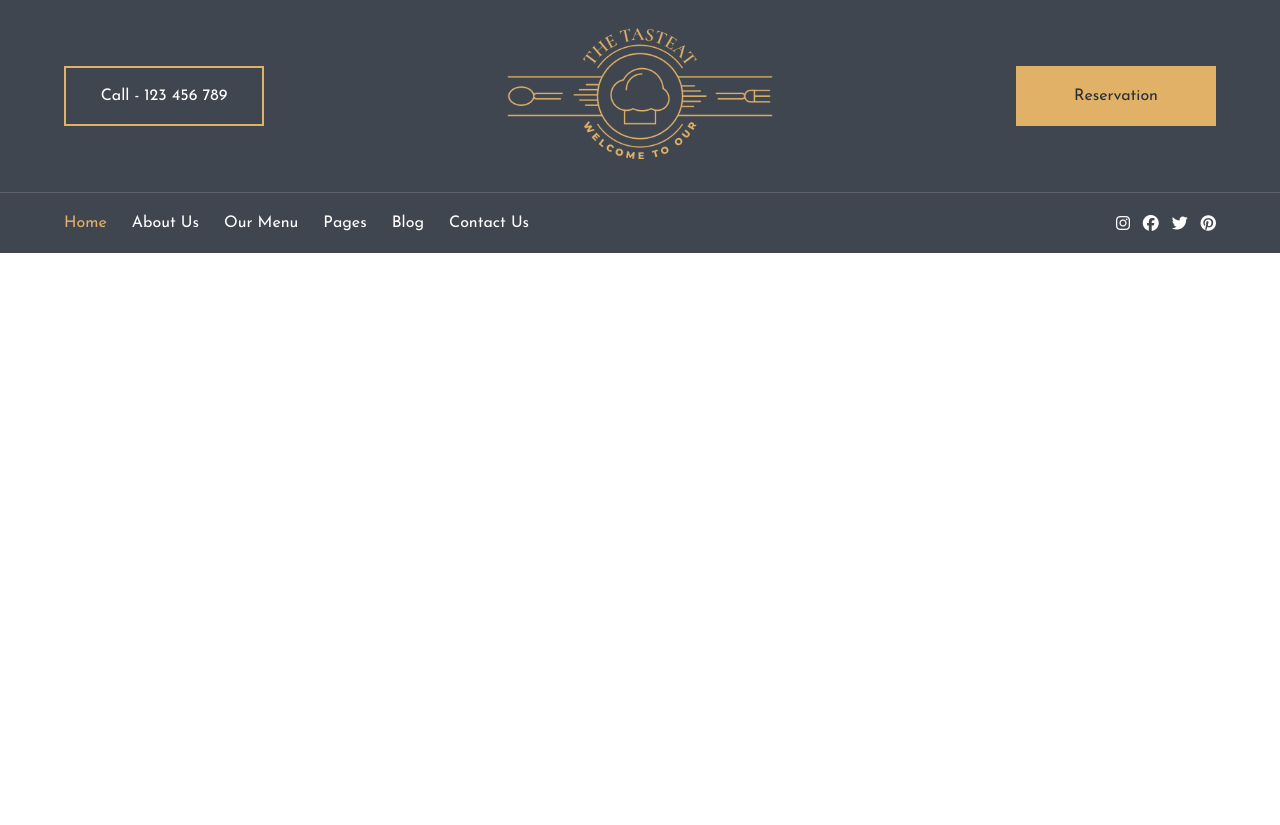
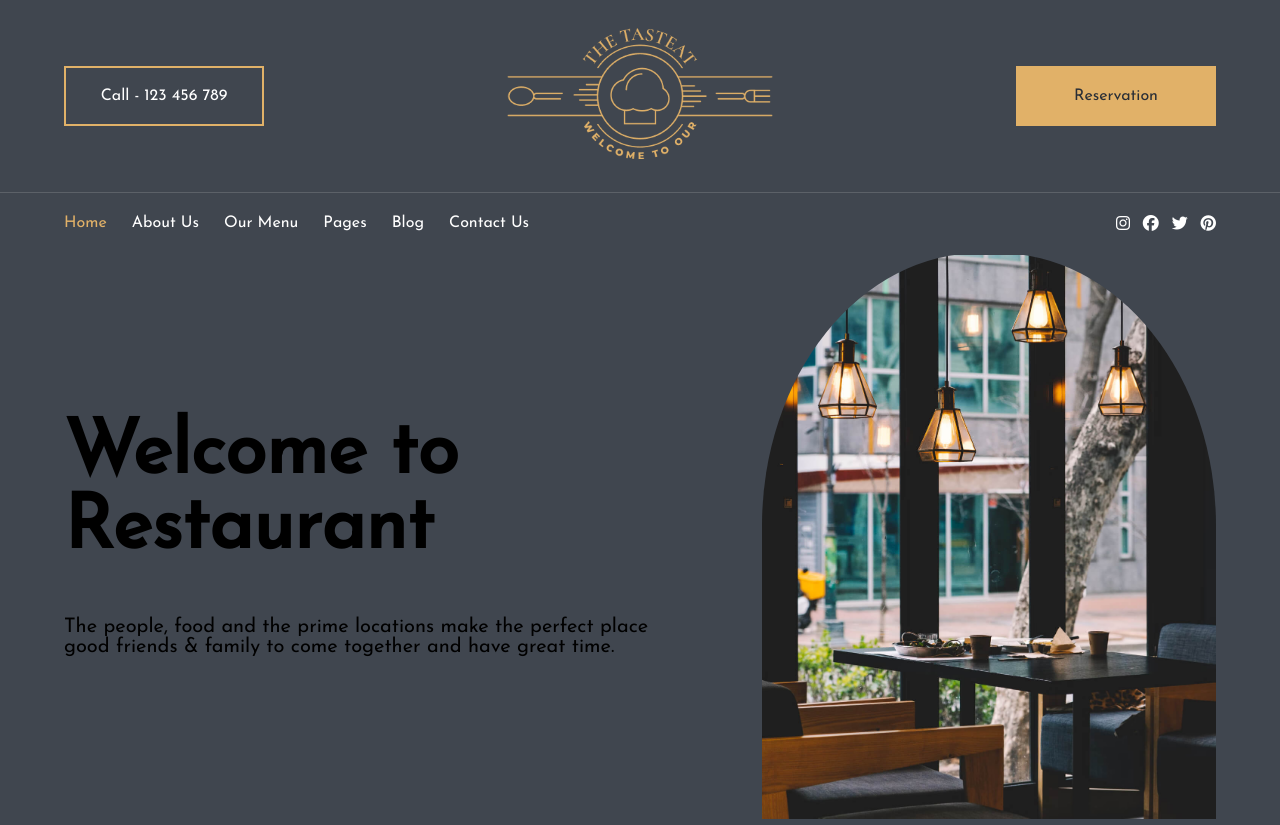
Before and after one commit to TheLeftyDev/LeftyRepJED, a plain HTML site: page Lesson 8 figma/Lesson 8.3 Figma2/index.html in a window 1280 px wide. Before the commit the page ends 800 px from the top, so only its background shows below. Drawn offline with Linux system fonts and the light colour scheme.

Commit message:
some changes added to figma and bootsrap

```diff
--- a/Lesson 8 figma/Lesson 8.3 Figma2/index.html
+++ b/Lesson 8 figma/Lesson 8.3 Figma2/index.html
@@ -95,6 +95,29 @@
         showhide.classList.toggle('show')
     }
 </script>
+
+
+
+
+<div class="container">
+
+    <div class="welcome">
+        <div class="leftwelcome">
+        <h1>Welcome to Restaurant</h1>
+        <p>The people, food and the prime locations make the perfect place good friends & family to come together and have great time.</p>
+    </div>
+
+
+    <div class="rightwelcome">
+        <img src="./ASSETS/arch.jpg" alt="sight">
+    </div>
+</div>
+</div>
+
+
+
+
+
 </body>
 
 
--- a/Lesson 8 figma/Lesson 8.3 Figma2/style.css
+++ b/Lesson 8 figma/Lesson 8.3 Figma2/style.css
@@ -173,3 +173,41 @@ margin-bottom: 10px;
 .mobileheader .headertop a{
     margin-bottom: 10px;
 }
+
+
+body{
+    background-color: var(--primary);
+
+}
+.welcome{
+    display: flex;
+}
+
+.rightwelcome{
+    width: 40vw;
+
+
+}
+
+.rightwelcome img{
+    height: 100%;
+    width: 100%;
+    border-top-left-radius: 48%;
+    border-top-right-radius: 48%;
+    object-fit: contain;
+}
+
+.leftwelcome{
+    display: flex;
+    flex-direction: column;
+    justify-content: center;
+    gap: 50px;
+}
+.leftwelcome h1{
+    font-size: 75px;
+}
+
+.leftwelcome p{
+    font-size: 20px;
+    width: 50ch;
+}
```
Also changed, not shown: Lesson 12 Bootstrap test/Lesson 12.2 Bootstrap/index.html (added, +78 -0 lines), Lesson 12 Bootstrap test/Lesson 12.1 Codepen/index.html (renamed from Lesson 12 Bootstrap test/index.html), Lesson 12 Bootstrap test/Lesson 12.1 Codepen/script.js (renamed from Lesson 12 Bootstrap test/script.js), Lesson 12 Bootstrap test/Lesson 12.1 Codepen/style.css (renamed from Lesson 12 Bootstrap test/style.css), Lesson 12 Bootstrap test/Lesson 12.2 Bootstrap/style.css (added), Lesson 8 figma/Lesson 8.3 Figma2/ASSETS/arch.jpg (added).
